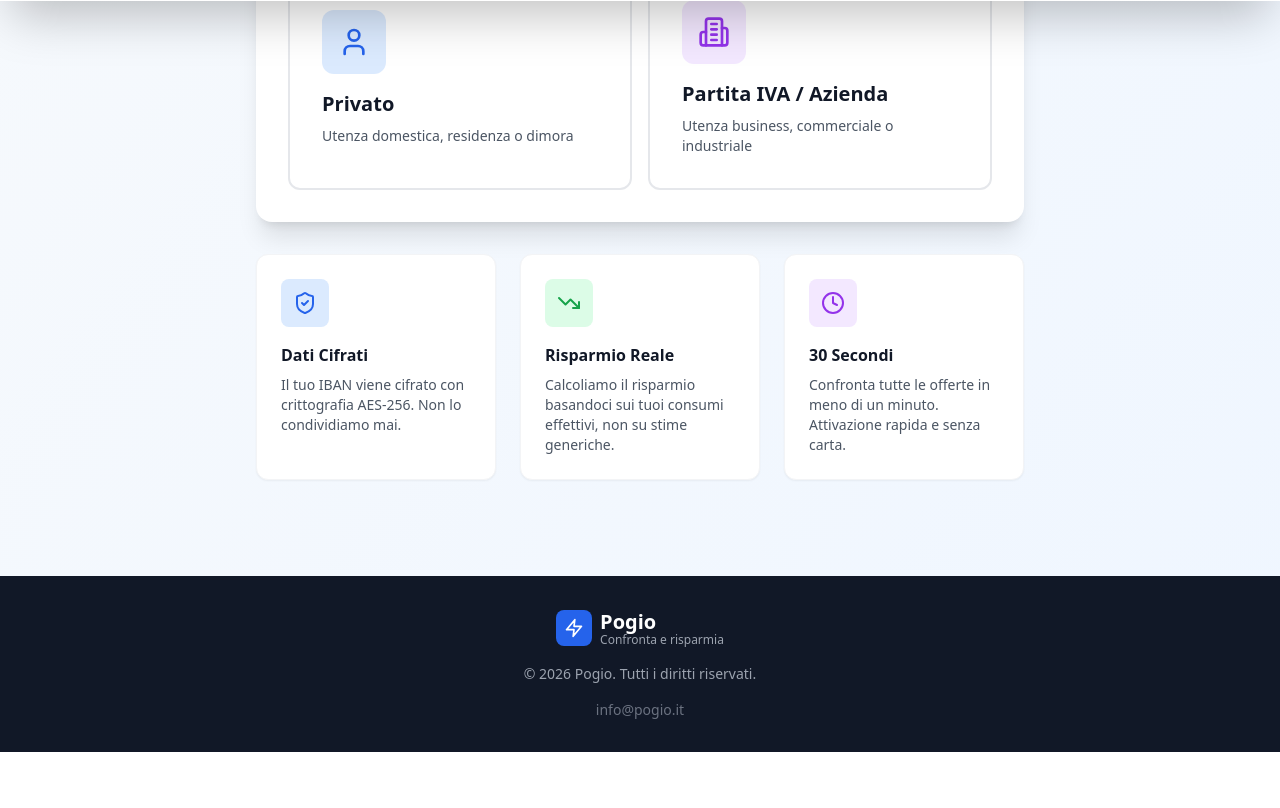
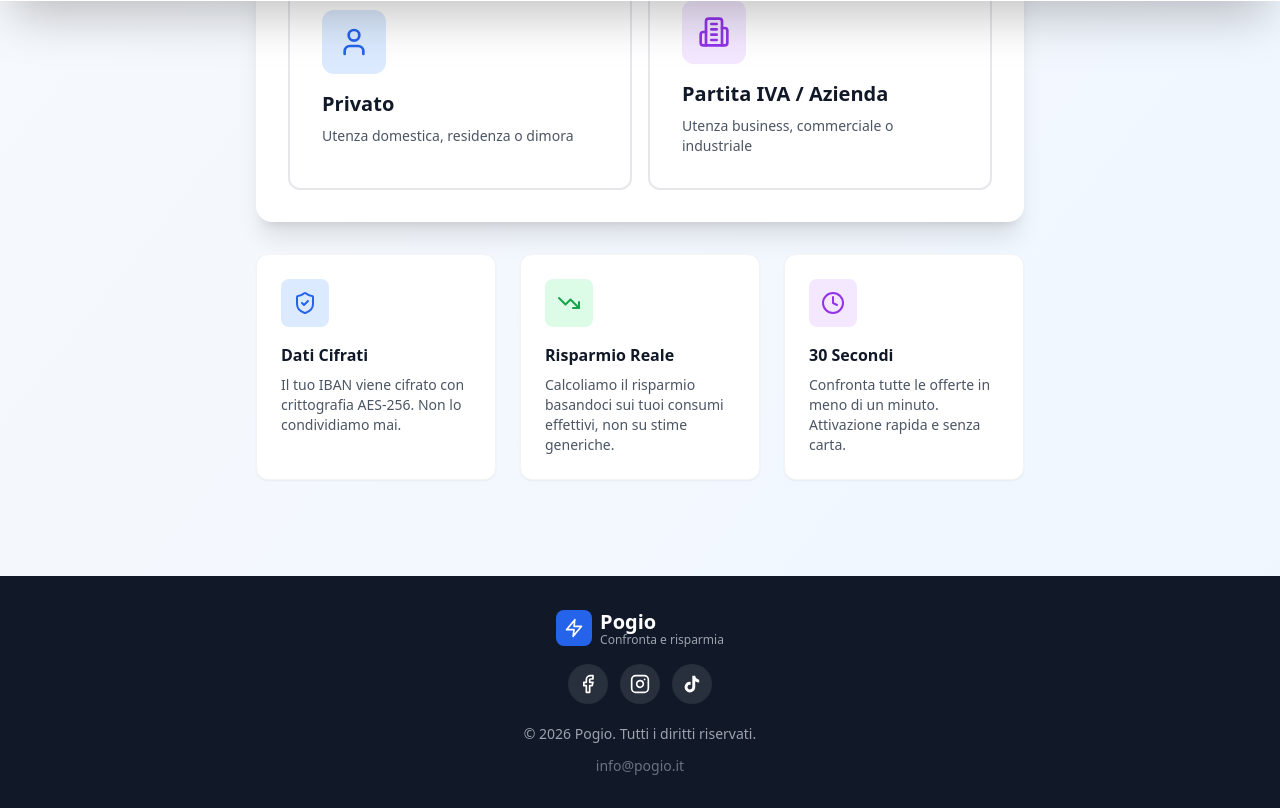
Before and after one commit to brunopoggi9-oss/comparatore-utility, a Next.js app: page / in a window 1280 px wide. Shown: the part 799-1607 px from the top of the page. Before the commit the page ends 1551 px from the top, so only its background shows below. Built offline with nearby package versions, Linux system fonts and the light colour scheme.

Commit message:
Update page.tsx

```diff
--- a/src/app/page.tsx
+++ b/src/app/page.tsx
@@ -396,7 +396,7 @@ export default function Home() {
         </div>
       </section>
 
-      <footer className="bg-gray-900 text-white py-8 mt-12">
+           <footer className="bg-gray-900 text-white py-8 mt-12">
         <div className="max-w-6xl mx-auto px-4 text-center">
           <div className="flex items-center justify-center gap-2 mb-4">
             <div className="bg-blue-600 text-white p-2 rounded-lg">
@@ -407,12 +407,31 @@ export default function Home() {
               <p className="text-xs text-gray-400 -mt-1">Confronta e risparmia</p>
             </div>
           </div>
+
+          {/* Social cliccabili */}
+          <div className="flex items-center justify-center gap-3 mb-5">
+            <a href="https://facebook.com/profile.php?id=61593343671767" target="_blank" rel="noopener noreferrer" aria-label="Facebook"
+               className="bg-white/10 hover:bg-blue-600 p-2.5 rounded-full transition-colors">
+              <Facebook className="h-5 w-5" />
+            </a>
+            <a href="https://instagram.com/pogio.it" target="_blank" rel="noopener noreferrer" aria-label="Instagram"
+               className="bg-white/10 hover:bg-pink-600 p-2.5 rounded-full transition-colors">
+              <Instagram className="h-5 w-5" />
+            </a>
+            <a href="https://tiktok.com/@TUOPROFILO" target="_blank" rel="noopener noreferrer" aria-label="TikTok"
+               className="bg-white/10 hover:bg-black p-2.5 rounded-full transition-colors">
+              <svg className="h-5 w-5" viewBox="0 0 24 24" fill="currentColor" aria-hidden="true">
+                <path d="M19.59 6.69a4.83 4.83 0 0 1-3.77-4.25V2h-3.45v13.67a2.89 2.89 0 0 1-5.2 1.74 2.89 2.89 0 0 1 2.31-4.64 2.93 2.93 0 0 1 .88.13V9.4a6.84 6.84 0 0 0-1-.05A6.33 6.33 0 0 0 5 20.1a6.34 6.34 0 0 0 10.86-4.43v-7a8.16 8.16 0 0 0 4.77 1.52v-3.4a4.85 4.85 0 0 1-1-.1z"/>
+              </svg>
+            </a>
+          </div>
+
           <p className="text-gray-400 text-sm">
             © 2026 Pogio. Tutti i diritti riservati.
-            <div className="mt-4 text-sm text-gray-500">
-  <a href="mailto:info@pogio.it" className="hover:text-blue-400">info@pogio.it</a>
-</div>
           </p>
+          <div className="mt-3 text-sm text-gray-500">
+            <a href="mailto:info@pogio.it" className="hover:text-blue-400">info@pogio.it</a>
+          </div>
         </div>
       </footer>
     </div>
```
